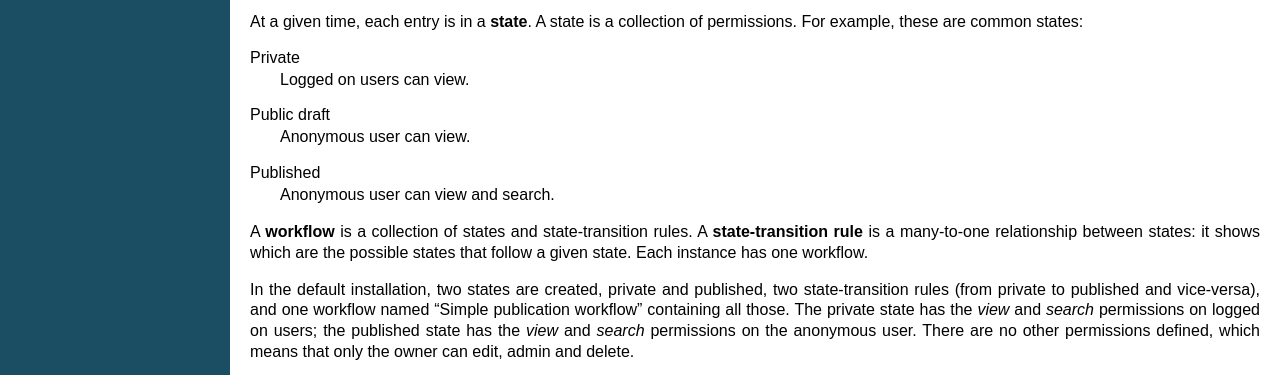
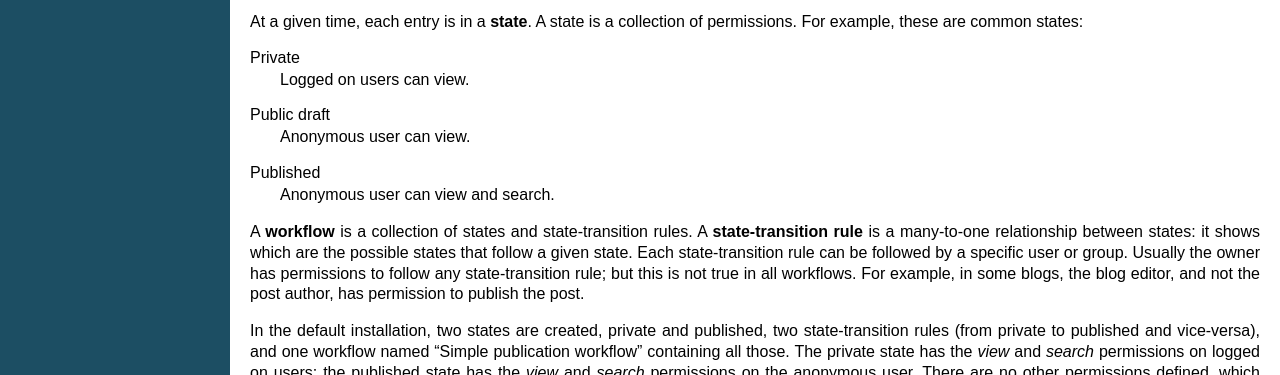
Before and after one commit to aptiko/zadig, a Sphinx documentation site: the page built from docs/concepts.txt, in a window 1280 px wide and 900 px high, scrolled down 2747 px, cut to the strip 37-412 px from the top of the window. Built offline with Sphinx 7.4.7, drawn with Linux system fonts in a browser that asks for light colours.

Commit message:
Designed state-transition permissions

```diff
--- a/docs/concepts.txt
+++ b/docs/concepts.txt
@@ -282,7 +282,11 @@ Published
 A **workflow** is a collection of states and state-transition rules.
 A **state-transition rule** is a many-to-one relationship between
 states: it shows which are the possible states that follow a given
-state. Each instance has one workflow.
+state. Each state-transition rule can be followed by a specific user
+or group. Usually the owner has permissions to follow any
+state-transition rule; but this is not true in all workflows. For
+example, in some blogs, the blog editor, and not the post author, has
+permission to publish the post.
 
 In the default installation, two states are created, private and
 published, two state-transition rules (from private to published and
```
